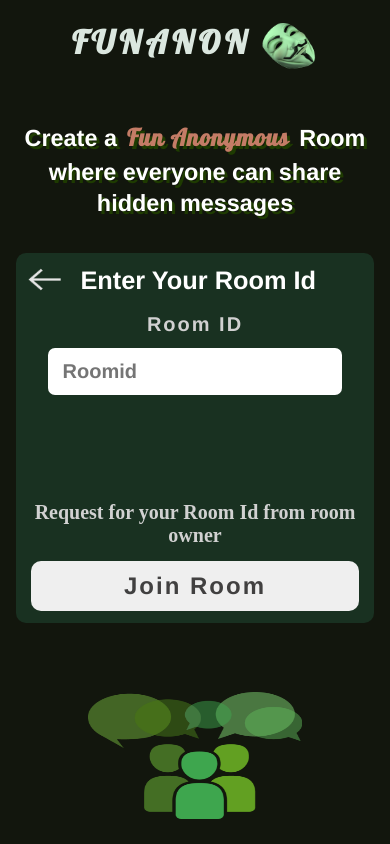
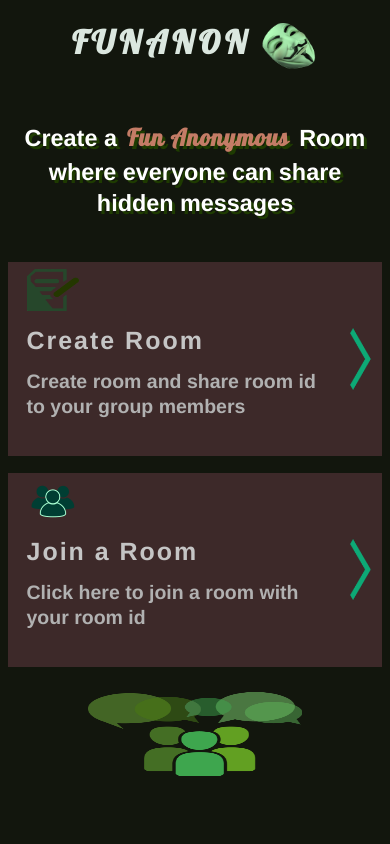
Before and after one commit to Deestar/Anonchat, a React (Vite) app in the folder react/: page / in a window 390 px wide. Built offline with nearby package versions, Linux system fonts and the light colour scheme.

Commit message:
i think i have styled the join form properly but i'm about to test with my phone screen

```diff
--- a/react/src/Intro/mobile/Index.jsx
+++ b/react/src/Intro/mobile/Index.jsx
@@ -9,9 +9,9 @@ import { Joinform } from "./components/joinform";
 export const MobileIndex = () => {
   //State to detemine what component to render next
   const [progress, setProgress] = useState({
-    choice: false,
+    choice: true,
     create: false,
-    room: true,
+    room: false,
     share: false,
   });
   //function to return right template column for main element
@@ -52,7 +52,7 @@ export const MobileIndex = () => {
       <Createform next={""} prev={getProgress} />
       :
       progress.room?<>
-      <Joinform next={getProgress}/>
+      <Joinform prev={getProgress}/>
       <img style={{height:"100%"}} src={Group} />
       </>
       :
--- a/react/src/Intro/mobile/components/Choicecard.jsx
+++ b/react/src/Intro/mobile/components/Choicecard.jsx
@@ -23,7 +23,12 @@ export const Choicecard = ({ next }) => {
           <h3>Join a Room</h3>
           <h5>Click here to join a room with your room id</h5>
         </div>
-        <img src={Next} />
+        <img
+          src={Next}
+          onClick={() => {
+            next("room");
+          }}
+        />
       </div>
     </section>
   );
--- a/react/src/Intro/mobile/components/joinform.jsx
+++ b/react/src/Intro/mobile/components/joinform.jsx
@@ -1,6 +1,6 @@
 import Back from "../../../assets/img/back.png";
 //Added inline styling to get a quick fit to one input
-export const Joinform = () => {
+export const Joinform = ({ prev }) => {
   const style = {
     fontSize: "clamp(16px, 5.7vw, 20px)",
     color: "rgb(209, 209, 209)",
@@ -12,6 +12,9 @@ export const Joinform = () => {
     <form action="" style={{ height: "clamp(250px,90%,370px)" }}>
       <img
         src={Back}
+        onClick={() => {
+          prev("choice");
+        }}
         style={{ height: "clamp(30px,10%,40px)", top: "clamp(6px,2%,25px)" }}
       />
       <h1 style={{ fontSize: "clamp(20px, 6.5vw, 32px)", marginLeft: "2%" }}>
```
